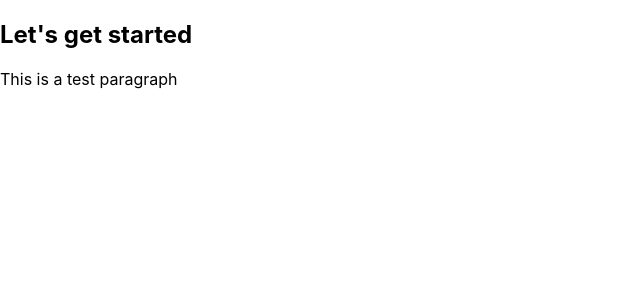
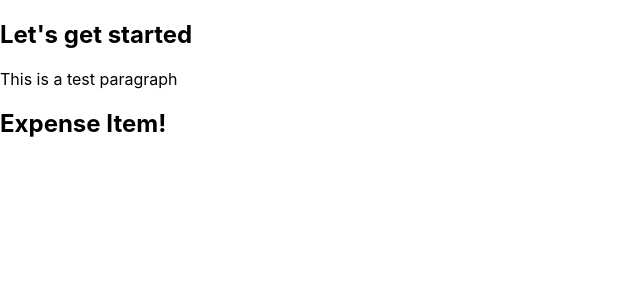
Before and after one commit to ashishjsharda/ReactNov21, a React (Create React App) app: page / in a window 1280 px wide. Shown: the top 300 px of the page, without its empty margins (0-640 px from the left). Built offline with nearby package versions, Linux system fonts and the light colour scheme.

Commit message:
Add ExpenseItem Import

```diff
--- a/src/App.js
+++ b/src/App.js
@@ -1,5 +1,6 @@
 import logo from './logo.svg';
 import './App.css';
+import ExpenseItem from './components/ExpenseItem'
 
 
 function App() {
@@ -7,7 +8,7 @@ function App() {
    <div>
      <h2> Let's get started</h2>
        <p> This is a test paragraph</p>
-
+       <ExpenseItem></ExpenseItem>
    </div>
   );
 }
```
